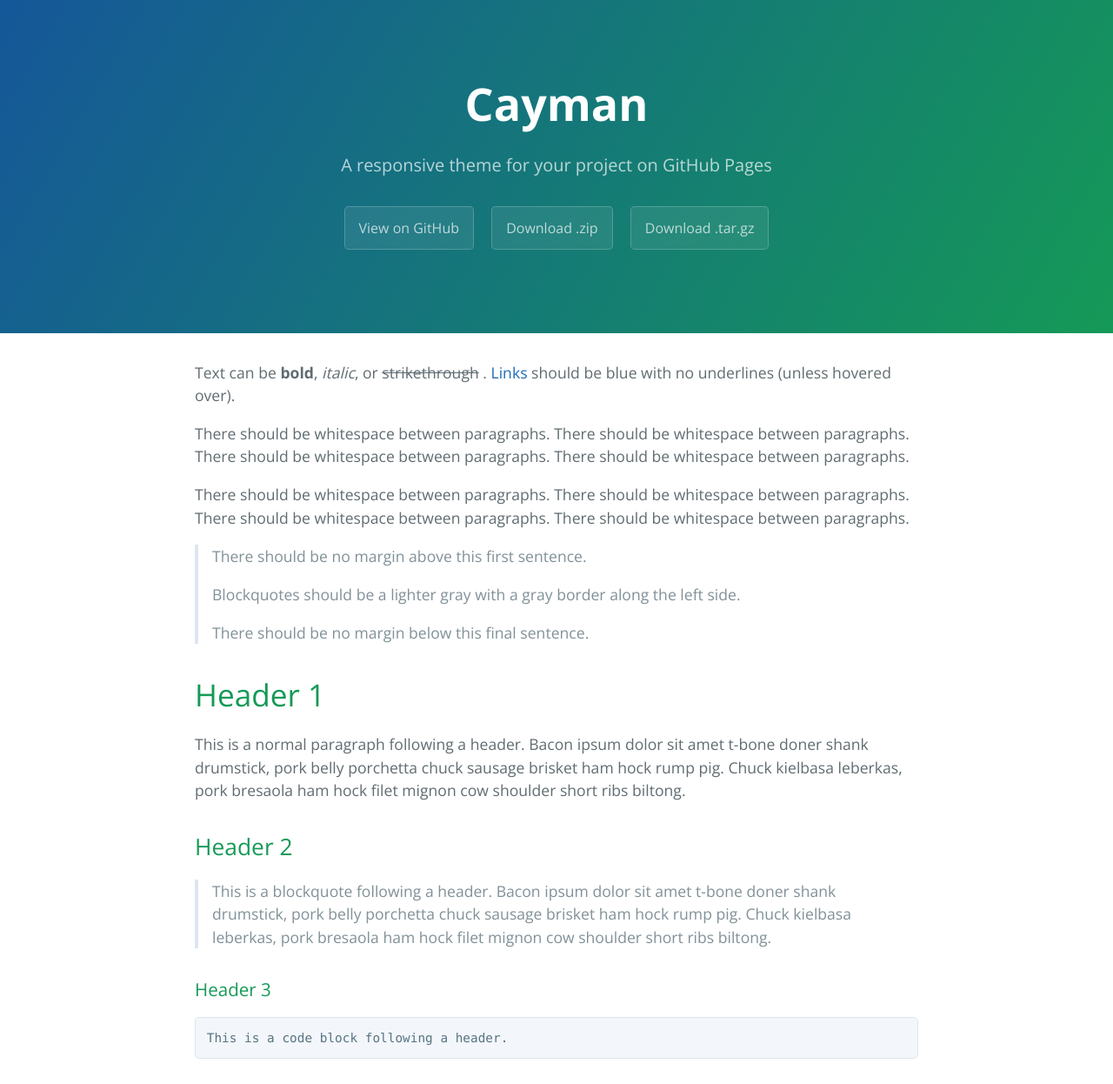
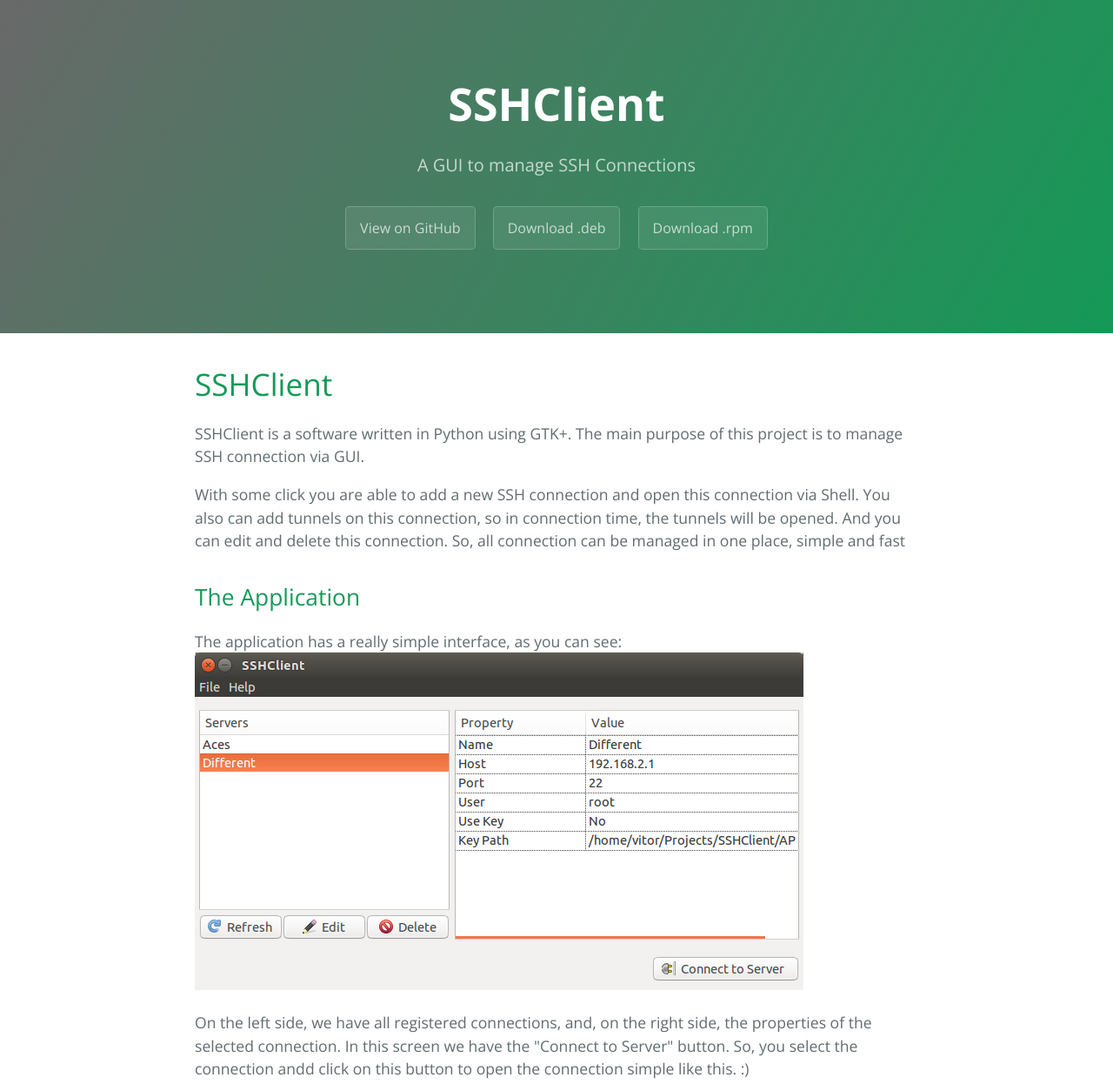
Before and after one commit to vitorluis/SSHClient, a website: page index.html in a window 1280 px wide. Shown: the top 1246 px of the page at 87% size. Drawn offline with nearby package versions, Linux system fonts and the light colour scheme.

Commit message:
Changing the Page

```diff
--- a/index.html
+++ b/index.html
@@ -10,50 +10,39 @@
 </head>
 <body>
 <section class="page-header">
-    <h1 class="project-name">Cayman</h1>
-    <h2 class="project-tagline">A responsive theme for your project on GitHub Pages</h2>
+    <h1 class="project-name">SSHClient</h1>
+    <h2 class="project-tagline">A GUI to manage SSH Connections</h2>
     <a href="#" class="btn">View on GitHub</a>
-    <a href="#" class="btn">Download .zip</a>
-    <a href="#" class="btn">Download .tar.gz</a>
+    <a href="#" class="btn">Download .deb</a>
+    <a href="#" class="btn">Download .rpm</a>
 </section>
 
 <section class="main-content">
-    <p>Text can be <strong>bold</strong>, <em>italic</em>, or
-        <del>strikethrough</del>
-        . <a href="https://github.com">Links</a> should be blue with no underlines (unless hovered over).
+    <h1>SSHClient</h1>
+    <p>
+        SSHClient is a software written in Python using GTK+.
+        The main purpose of this project is to manage SSH connection via GUI.
     </p>
 
-    <p>There should be whitespace between paragraphs. There should be whitespace between paragraphs. There should be
-        whitespace between paragraphs. There should be whitespace between paragraphs.</p>
+    <p>
+        With some click you are able to add a new SSH connection and open this connection via Shell.
+        You also can add tunnels on this connection, so in connection time, the tunnels will be opened.
+        And you can edit and delete this connection. So, all connection can be managed in one place, simple
+        and fast
+    </p>
 
-    <p>There should be whitespace between paragraphs. There should be whitespace between paragraphs. There should be
-        whitespace between paragraphs. There should be whitespace between paragraphs.</p>
 
-    <blockquote>
-        <p>There should be no margin above this first sentence.</p>
+    <h2>The Application</h2>
 
-        <p>Blockquotes should be a lighter gray with a gray border along the left side.</p>
-
-        <p>There should be no margin below this final sentence.</p>
-    </blockquote>
-
-    <h1>
-        <a id="user-content-header-1" class="anchor" href="#header-1" aria-hidden="true"><span
-                class="octicon octicon-link"></span></a>Header 1</h1>
-
-    <p>This is a normal paragraph following a header. Bacon ipsum dolor sit amet t-bone doner shank drumstick, pork
-        belly porchetta chuck sausage brisket ham hock rump pig. Chuck kielbasa leberkas, pork bresaola ham hock filet
-        mignon cow shoulder short ribs biltong.</p>
-
-    <h2>
-        <a id="user-content-header-2" class="anchor" href="#header-2" aria-hidden="true"><span
-                class="octicon octicon-link"></span></a>Header 2</h2>
-
-    <blockquote>
-        <p>This is a blockquote following a header. Bacon ipsum dolor sit amet t-bone doner shank drumstick, pork belly
-            porchetta chuck sausage brisket ham hock rump pig. Chuck kielbasa leberkas, pork bresaola ham hock filet
-            mignon cow shoulder short ribs biltong.</p>
-    </blockquote>
+    <p>
+        The application has a really simple interface, as you can see: <br/>
+        <img src="images/SSHClient_Main.png"/>
+    </p>
+    <p>
+        On the left side, we have all registered connections, and, on the right side, the properties of the
+        selected connection. In this screen we have the "Connect to Server" button. So, you select the connection andd click on this button to open the connection
+        simple like this. :)
+    </p>
 
     <h3>
         <a id="user-content-header-3" class="anchor" href="#header-3" aria-hidden="true"><span
--- a/scss/cayman.scss
+++ b/scss/cayman.scss
@@ -86,10 +86,10 @@
 }
 
 .page-header {
-  color: #fff;
+  color: #ffffff;
   text-align: center;
   background-color: #159957;
-  background-image: linear-gradient(120deg, #155799, #159957);
+  background-image: linear-gradient(120deg, #696969, #159957);
 
   @include large {
     padding: 5rem 6rem;
```
Also changed, not shown: css/cayman.css, images/SSHClient_Main.png (added).
